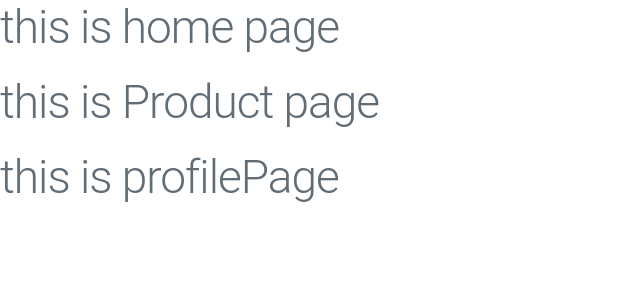
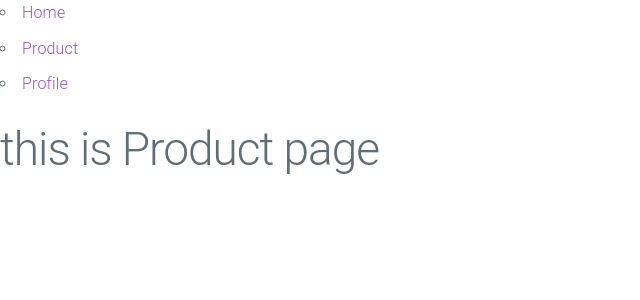
Before and after one commit to Sabibur201-Rahaman/react_hook_implement, a React (Vite) app: page /product in a window 1280 px wide. Shown: the top 300 px of the page, without its empty margins (0-640 px from the left). Built offline with nearby package versions, Linux system fonts and the light colour scheme; no server answers.

Commit message:
applying reactRouterDom

```diff
--- a/package.json
+++ b/package.json
@@ -13,7 +13,8 @@
     "bootstrap": "^5.3.2",
     "milligram": "^1.4.1",
     "react": "^18.2.0",
-    "react-dom": "^18.2.0"
+    "react-dom": "^18.2.0",
+    "react-router-dom": "^6.18.0"
   },
   "devDependencies": {
     "@types/react": "^18.2.15",
--- a/src/App.jsx
+++ b/src/App.jsx
@@ -1,15 +1,23 @@
+import { BrowserRouter } from 'react-router-dom'
+import { Routes } from 'react-router-dom'
+import { Route } from 'react-router-dom'
 import React from 'react'
 import HomePage from './pages/HomePage'
 import Product from './pages/Product'
 import Profile from './pages/Profile'
 import Asyn from './Asyn'
+import NotFound from './pages/NotFound'
 function App() {
   return (
     <div>
-      <HomePage/>
-      <Product/>
-      <Profile/>
-      <Asyn/>
+      <BrowserRouter>
+      <Routes>
+        <Route path="" element={<HomePage/>}/>
+        <Route path="/product" element={<Product/>}/>
+        <Route path="/profile" element={<Profile/>}/>
+        <Route path="/*" element={<NotFound/>}/>
+      </Routes>
+      </BrowserRouter>
     </div>
   )
 }
--- /dev/null
+++ b/src/components/Menu.jsx
@@ -0,0 +1,16 @@
+import React from "react";
+import { Link } from "react-router-dom";
+
+function Menu() {
+  return (
+    <div>
+      <ul>
+        <li><Link to='/'>Home</Link></li>
+        <li><Link to='/product'>Product</Link></li>
+        <li><Link to='/profile'>Profile</Link></li>
+      </ul>
+    </div>
+  );
+}
+
+export default Menu;
--- a/src/pages/HomePage.jsx
+++ b/src/pages/HomePage.jsx
@@ -1,8 +1,10 @@
 import React from 'react'
+import Menu from '../components/Menu'
 
 function HomePage() {
   return (
     <div>
+        <Menu/>
       <h1>this is home page</h1>
     </div>
   )
--- /dev/null
+++ b/src/pages/NotFound.jsx
@@ -0,0 +1,11 @@
+import React from 'react'
+
+function NotFound() {
+  return (
+    <div>
+      <h3>NotFound</h3>
+    </div>
+  )
+}
+
+export default NotFound
--- a/src/pages/Product.jsx
+++ b/src/pages/Product.jsx
@@ -1,8 +1,9 @@
 import React from 'react'
-
+import Menu from '../components/Menu'
 function Product() {
   return (
     <div>
+        <Menu/>
       <h1>this is Product page</h1>
     </div>
   )
--- a/src/pages/Profile.jsx
+++ b/src/pages/Profile.jsx
@@ -1,8 +1,9 @@
 import React from 'react'
-
+import Menu from '../components/Menu'
 function Profile() {
   return (
     <div>
+        <Menu/>
       <h1>this is profilePage</h1>
     </div>
   )
```
Also changed, not shown: 1 other file (tests, documents, lock files or other folders).
